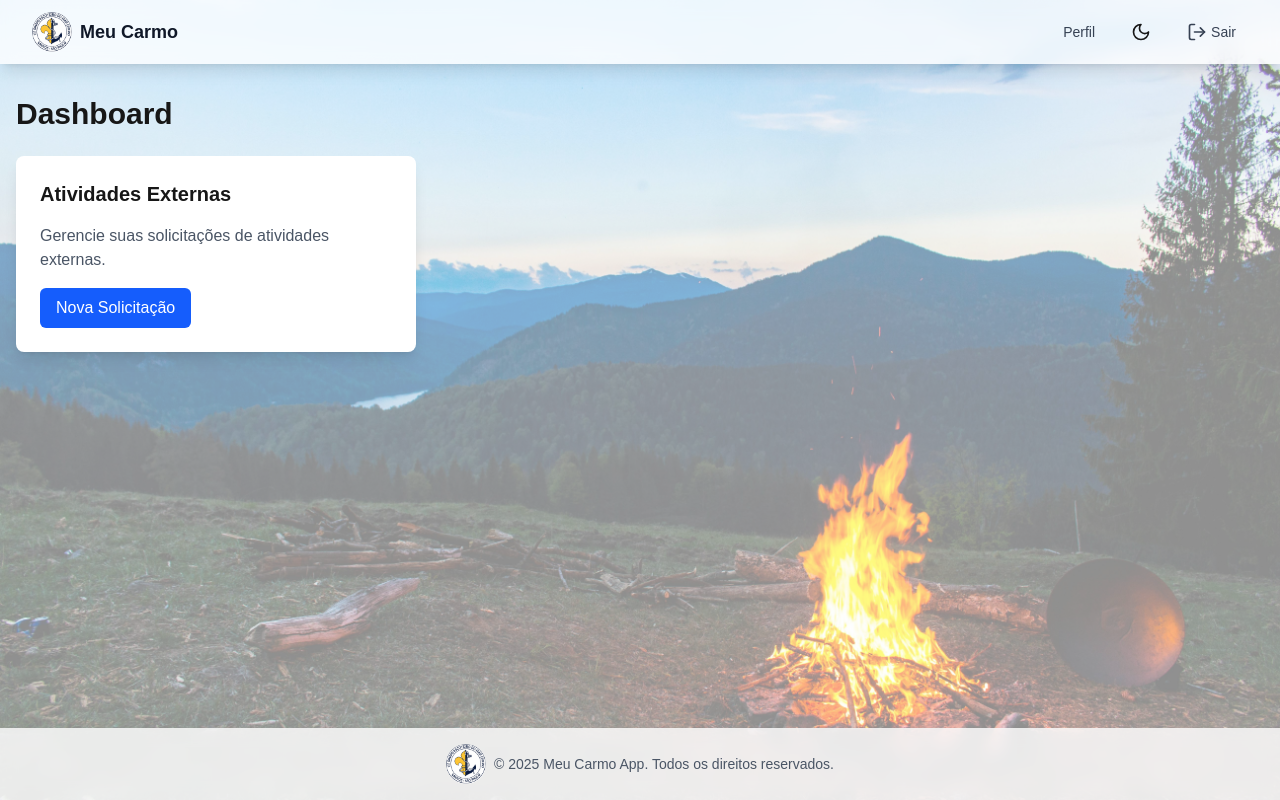
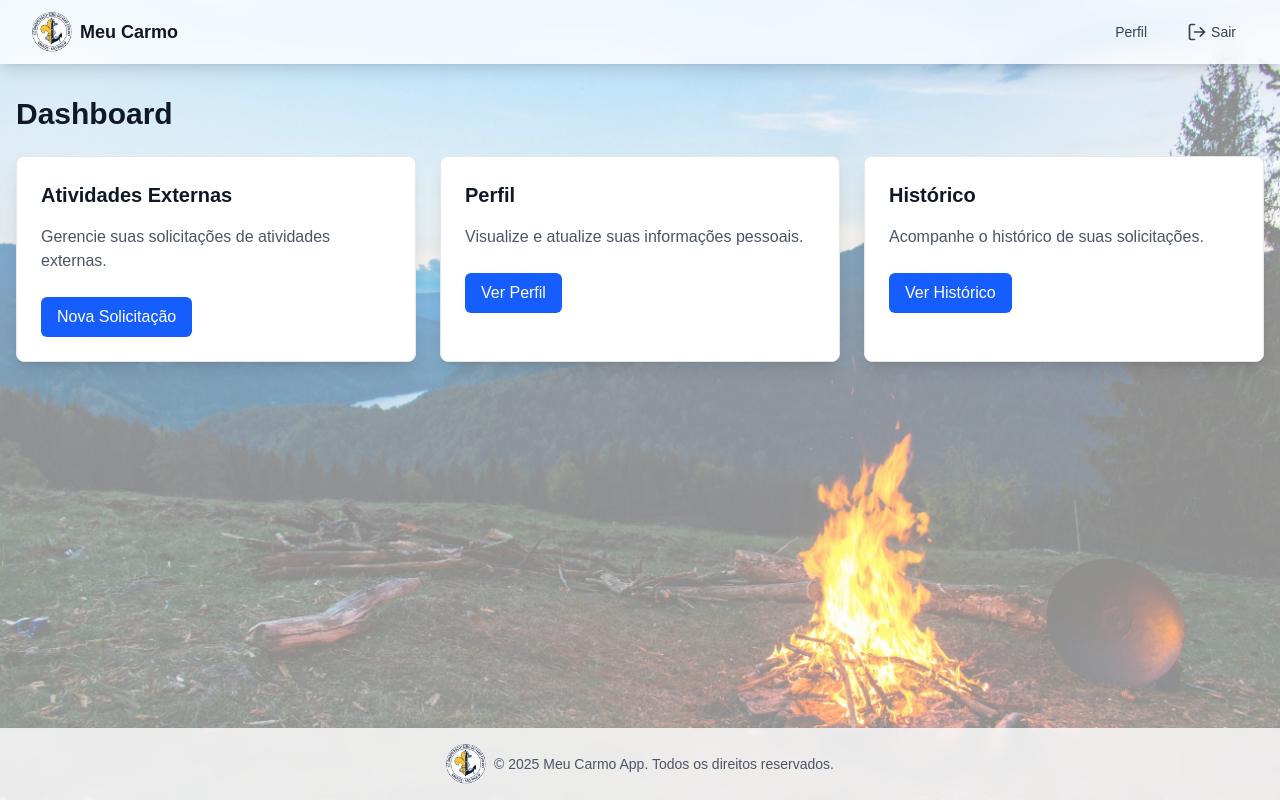
Before and after one commit to CoelhoVitor/meu-carmo-app, a Next.js app: page /dashboard in a window 1280 px wide. Built offline with nearby package versions, Linux system fonts and the light colour scheme.

Commit message:
remover troca de tema

```diff
--- a/src/app/dashboard/page.tsx
+++ b/src/app/dashboard/page.tsx
@@ -1,21 +1,45 @@
 export default function DashboardPage() {
-  return (
-    <div className="container mx-auto px-4 py-8">
-      <h1 className="text-3xl font-bold mb-6">Dashboard</h1>
+  return (    <div className="container mx-auto px-4 py-8">
+      <h1 className="text-3xl font-bold mb-6 text-gray-900">Dashboard</h1>
       <div className="grid grid-cols-1 md:grid-cols-2 lg:grid-cols-3 gap-6">
-        <div className="bg-white dark:bg-gray-800 rounded-lg shadow-lg p-6">
-          <h2 className="text-xl font-semibold mb-4">Atividades Externas</h2>
-          <p className="text-gray-600 dark:text-gray-300">
+        <div className="bg-white rounded-lg shadow-lg p-6 border border-gray-200 hover:shadow-xl transition-all duration-300">
+          <h2 className="text-xl font-semibold mb-4 text-gray-900">Atividades Externas</h2>
+          <p className="text-gray-600 mb-6">
             Gerencie suas solicitações de atividades externas.
           </p>
           <a
             href="/dashboard/solicitacao-atividade-externa"
-            className="mt-4 inline-block bg-blue-600 text-white px-4 py-2 rounded-md hover:bg-blue-700 transition"
+            className="mt-auto inline-flex items-center px-4 py-2 bg-blue-600 text-white rounded-md hover:bg-blue-700 transition-colors duration-200"
           >
             Nova Solicitação
           </a>
         </div>
-        {/* Adicione mais cards conforme necessário */}
+
+        <div className="bg-white dark:bg-gray-800 rounded-lg shadow-lg p-6 border border-gray-200 dark:border-gray-700 hover:shadow-xl transition-all duration-300">
+          <h2 className="text-xl font-semibold mb-4 text-gray-900 dark:text-white">Perfil</h2>
+          <p className="text-gray-600 dark:text-gray-300 mb-6">
+            Visualize e atualize suas informações pessoais.
+          </p>
+          <a
+            href="/perfil"
+            className="mt-auto inline-flex items-center px-4 py-2 bg-blue-600 dark:bg-blue-500 text-white rounded-md hover:bg-blue-700 dark:hover:bg-blue-600 transition-colors duration-200"
+          >
+            Ver Perfil
+          </a>
+        </div>
+
+        <div className="bg-white dark:bg-gray-800 rounded-lg shadow-lg p-6 border border-gray-200 dark:border-gray-700 hover:shadow-xl transition-all duration-300">
+          <h2 className="text-xl font-semibold mb-4 text-gray-900 dark:text-white">Histórico</h2>
+          <p className="text-gray-600 dark:text-gray-300 mb-6">
+            Acompanhe o histórico de suas solicitações.
+          </p>
+          <a
+            href="#"
+            className="mt-auto inline-flex items-center px-4 py-2 bg-blue-600 dark:bg-blue-500 text-white rounded-md hover:bg-blue-700 dark:hover:bg-blue-600 transition-colors duration-200"
+          >
+            Ver Histórico
+          </a>
+        </div>
       </div>
     </div>
   );
--- a/src/app/globals.css
+++ b/src/app/globals.css
@@ -1,31 +1,7 @@
 @import "tailwindcss";
 
-:root {
-  --background: #ffffff;
-  --foreground: #171717;
-}
-
-[data-theme='dark'] {
-  --background: black;
-  --foreground: white;
-}
-
-@theme inline {
-  --color-background: var(--background);
-  --color-foreground: var(--foreground);
-  --font-sans: var(--font-geist-sans);
-  --font-mono: var(--font-geist-mono);
-}
-
-@media (prefers-color-scheme: dark) {
-  :root {
-    --background: #0a0a0a;
-    --foreground: #ededed;
-  }
-}
-
 body {
-  background: var(--background);
-  color: var(--foreground);
+  background-color: #ffffff;
+  color: #171717;
   font-family: Arial, Helvetica, sans-serif;
 }
--- a/src/app/layout.tsx
+++ b/src/app/layout.tsx
@@ -3,7 +3,6 @@ import { Geist, Geist_Mono } from "next/font/google";
 import { NextAuthProvider } from "./providers";
 import "./globals.css";
 import AppLayout from "@/components/AppLayout";
-import { ThemeProvider } from "next-themes";
 
 const geistSans = Geist({
   variable: "--font-geist-sans",
@@ -31,13 +30,7 @@ export default function RootLayout({
         className={`${geistSans.variable} ${geistMono.variable} antialiased min-h-full`}
       >
         <NextAuthProvider>
-          <ThemeProvider
-            enableSystem
-            enableColorScheme
-            disableTransitionOnChange
-          >
-            <AppLayout>{children}</AppLayout>
-          </ThemeProvider>
+          <AppLayout>{children}</AppLayout>
         </NextAuthProvider>
       </body>
     </html >
--- a/src/app/providers.tsx
+++ b/src/app/providers.tsx
@@ -4,9 +4,5 @@ import { SessionProvider } from "next-auth/react";
 import { PropsWithChildren } from "react";
 
 export const NextAuthProvider = ({ children }: PropsWithChildren) => {
-  return (
-    <SessionProvider>
-      {children}
-    </SessionProvider>
-  );
+  return <SessionProvider>{children}</SessionProvider>;
 };
--- a/src/components/Footer.tsx
+++ b/src/components/Footer.tsx
@@ -2,17 +2,19 @@ import Image from "next/image";
 
 export default function Footer() {
   return (
-    <footer className="fixed bottom-0 w-full bg-white/80 dark:bg-gray-900/80 backdrop-blur-sm shadow-lg">
+    <footer className="fixed bottom-0 w-full bg-white/80 backdrop-blur-sm shadow-lg">
       <div className="max-w-7xl mx-auto py-4 px-4 sm:px-6 lg:px-8">
         <div className="flex justify-center items-center">
+          <div className="relative">
             <Image
               src="/images/logocarmo.png"
               alt="Logo Carmo"
               width={40}
               height={40}
-            className="rounded-full"
+              className="rounded-full bg-white"
             />
-          <span className="ml-2 text-sm text-gray-600 dark:text-gray-400">
+          </div>
+          <span className="ml-2 text-sm text-gray-600">
             © {new Date().getFullYear()} Meu Carmo App. Todos os direitos reservados.
           </span>
         </div>
--- a/src/components/Nav.tsx
+++ b/src/components/Nav.tsx
@@ -5,27 +5,28 @@ import Link from "next/link";
 import Image from "next/image";
 import { useState } from "react";
 import { Menu, X, LogOut } from "lucide-react";
-import ThemeSwitch from "./ThemeSwitch";
 
 export default function Nav() {
 
   const [isMenuOpen, setIsMenuOpen] = useState(false);
 
   return (
-    <nav className="fixed top-0 w-full bg-white/80 dark:bg-gray-900/80 backdrop-blur-sm shadow-lg z-50">
+    <nav className="fixed top-0 w-full bg-white/80 backdrop-blur-sm shadow-lg z-50">
       <div className="max-w-7xl mx-auto px-4 sm:px-6 lg:px-8">
         <div className="flex justify-between h-16">
           {/* Logo e Menu Principal */}
           <div className="flex items-center">
             <Link href="/dashboard" className="flex items-center">
+              <div className="relative">
                 <Image
                   src="/images/logocarmo.png"
                   alt="Logo Carmo"
                   width={40}
                   height={40}
-                className="rounded-full"
+                  className="rounded-full bg-white"
                 />
-              <span className="ml-2 text-lg font-semibold text-gray-900 dark:text-white">
+              </div>
+              <span className="ml-2 text-lg font-semibold text-gray-900">
                 Meu Carmo
               </span>
             </Link>
@@ -35,16 +36,14 @@ export default function Nav() {
           <div className="hidden md:flex md:items-center md:space-x-4">
             <Link
               href="/perfil"
-              className="text-gray-700 dark:text-gray-200 hover:text-blue-600 dark:hover:text-blue-400 px-3 py-2 rounded-md text-sm font-medium"
+              className="text-gray-700 hover:text-blue-600 px-3 py-2 rounded-md text-sm font-medium"
             >
               Perfil
             </Link>
 
-            <ThemeSwitch />
-
             <button
               onClick={() => signOut({ callbackUrl: "/login" })}
-              className="flex items-center text-gray-700 dark:text-gray-200 hover:text-blue-600 dark:hover:text-blue-400 px-3 py-2 rounded-md text-sm font-medium"
+              className="flex items-center text-gray-700 hover:text-blue-600 px-3 py-2 rounded-md text-sm font-medium"
             >
               <LogOut size={20} className="mr-1" />
               Sair
@@ -74,8 +73,6 @@ export default function Nav() {
                 Perfil
               </Link>
 
-              <ThemeSwitch mobile setIsMenuOpen={setIsMenuOpen} />
-
               <button
                 onClick={() => signOut({ callbackUrl: "/login" })}
                 className="w-full text-left flex items-center text-gray-700 dark:text-gray-200 hover:text-blue-600 dark:hover:text-blue-400 px-3 py-2 rounded-md text-base font-medium"
--- a/src/components/ThemeSwitch.tsx
+++ b/src/components/ThemeSwitch.tsx
@@ -20,9 +20,7 @@ const ThemeSwitch = ({ mobile, setIsMenuOpen }: ThemeSwitchProps) => {
     return null;
   }
 
-  return (
-    mobile ? (
-      <>
+  return (mobile ? (
     <button
       onClick={() => {
         setTheme(theme === "dark" ? "light" : "dark");
@@ -32,19 +30,8 @@ const ThemeSwitch = ({ mobile, setIsMenuOpen }: ThemeSwitchProps) => {
     >
       {mounted && (theme === "dark" ? <Sun size={20} className="mr-2" /> : <Moon size={20} className="mr-2" />)}
       {mounted && (theme === "dark" ? "Modo Claro" : "Modo Escuro")}
-        </button><button
-          onClick={() => {
-            setTheme(theme === "dark" ? "light" : "dark");
-            setIsMenuOpen?.(false);
-          }}
-          className="w-full text-left flex items-center text-gray-700 dark:text-gray-200 hover:text-blue-600 dark:hover:text-blue-400 px-3 py-2 rounded-md text-base font-medium cursor-pointer"
-        >
-          {mounted && (theme === "dark" ? <Sun size={20} className="mr-2" /> : <Moon size={20} className="mr-2" />)}
-          {mounted && (theme === "dark" ? "Modo Claro" : "Modo Escuro")}
     </button>
-      </>
   ) : (
-
     <button onClick={() => setTheme(theme === "dark" ? "light" : "dark")}
       className="p-2 rounded-full hover:bg-gray-100 dark:hover:bg-gray-800 cursor-pointer"
     >
```
Lines whose indentation alone changed are shown as unchanged.
